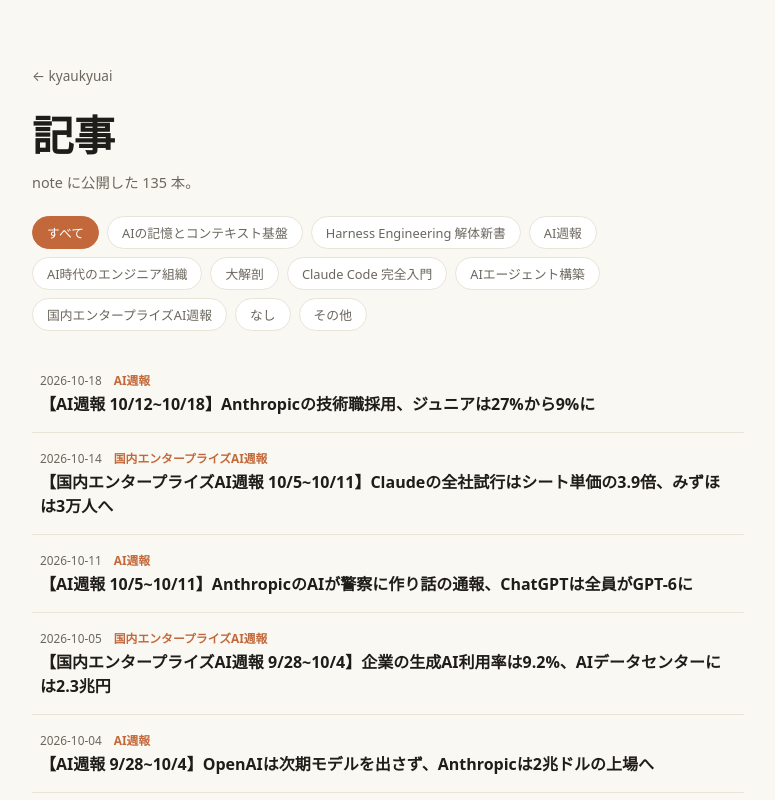
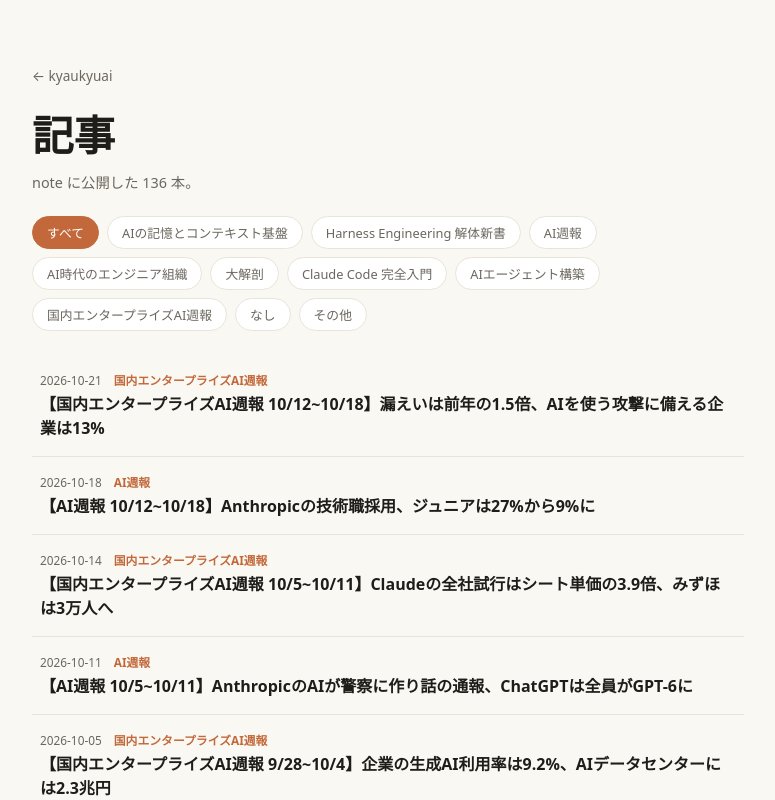
Before and after one commit to kyaukyuai/kyaukyuai.github.io, a React (Vite) app: page /articles in a window 1280 px wide. Shown: the top 800 px of the page, without its empty margins (252-1027 px from the left). Built offline with nearby package versions, Linux system fonts and the light colour scheme.

Commit message:
記事インデックス更新: 【国内エンタープライズAI週報 10/12~10/18】漏えいは前年の1.5倍、AIを使う攻撃に備える企業は13%（note 公開同期）

```diff
--- a/src/data/articles.ts
+++ b/src/data/articles.ts
@@ -9,6 +9,14 @@
 }
 
 export const articles: Article[] = [
+  {
+    "slug": "note-article-84_jp-enterprise-weekly-w43",
+    "title": "【国内エンタープライズAI週報 10/12~10/18】漏えいは前年の1.5倍、AIを使う攻撃に備える企業は13%",
+    "date": "2026-10-21",
+    "magazine": "国内エンタープライズAI週報",
+    "noteUrl": "https://note.com/_kihonushi/n/n4f3cfbc5f26f",
+    "selfHosted": false
+  },
   {
     "slug": "note-article-83_ai-weekly-w43",
     "title": "【AI週報 10/12~10/18】Anthropicの技術職採用、ジュニアは27%から9%に",
```
